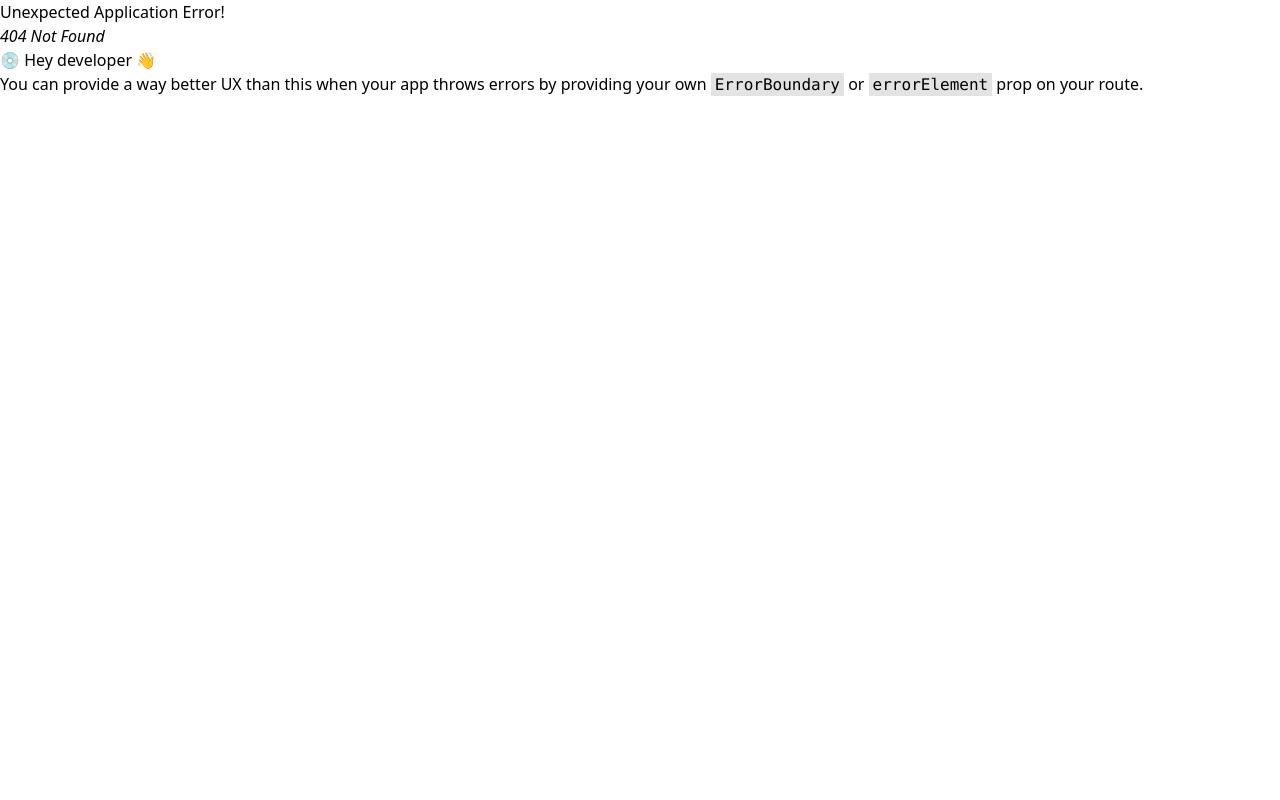
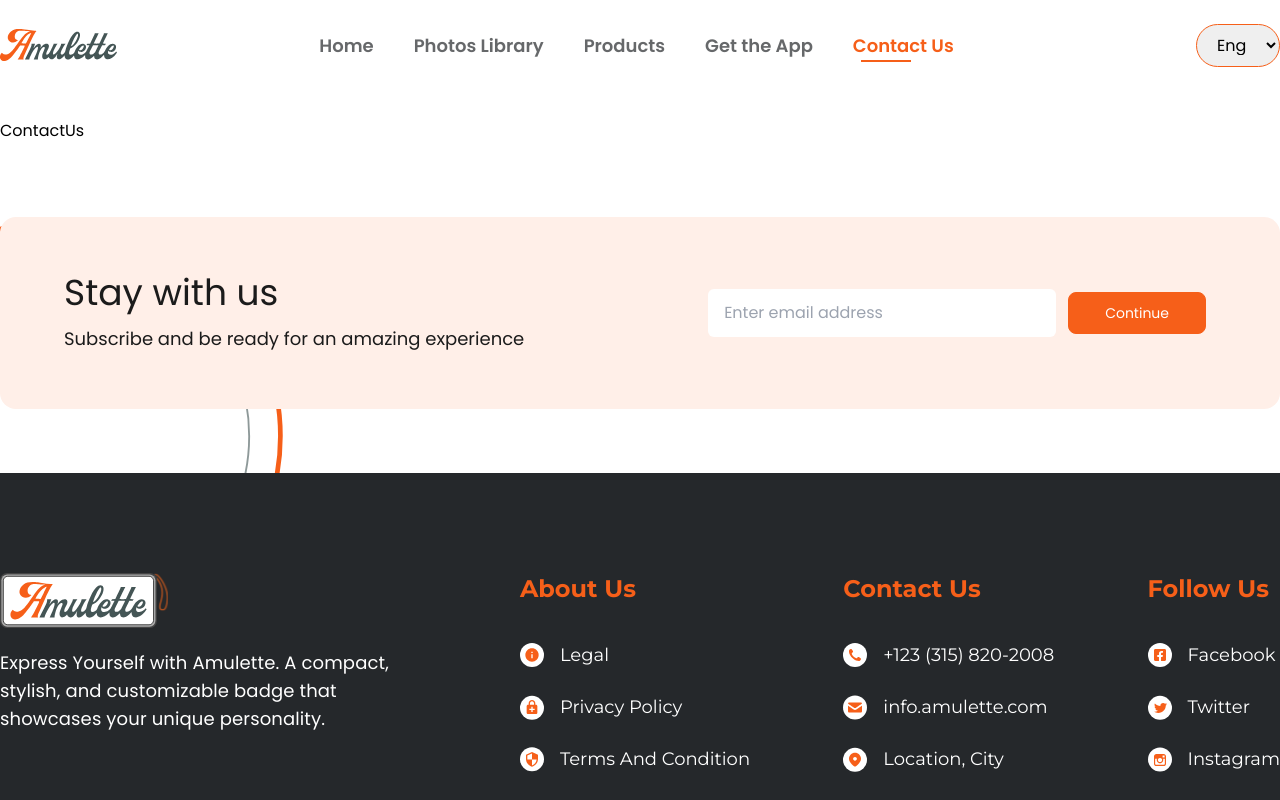
Before and after one commit to rahatcse5bu/Amulette-Website, a React (Vite) app: page /contact-us in a window 1280 px wide. Before the commit this address had no page. Shown: the top 800 px of the page. Built offline with nearby package versions, Linux system fonts and the light colour scheme.

Commit message:
[DONE] active design of nav link

```diff
--- a/src/components/Header/Header.jsx
+++ b/src/components/Header/Header.jsx
@@ -1,35 +1,37 @@
+import { NavLink } from "react-router-dom";
+import { menuItems } from "../../constants/constant-data";
+
 const Header = () => {
 	return (
 		<div className="header-wrapper mb-7">
-			<div className="header container mx-auto flex flex-row items-center justify-between py-6">
+			<div className="container flex flex-row items-center justify-between py-6 mx-auto header">
 				<div className="logo">
 					<img src="Images/Header/Logo.svg" alt="amulette logo" />
 				</div>
 				<div className="header-menu-items">
-					<ul className=" flex flex-row items-center justify-center space-x-10 text-menuColor text-lg font-Poppins font-semibold">
-						<li className="text-primaryColor">
-							<a className="relative" href="#">
-								Home
-								<span className="absolute bottom-[-4px] left-2 w-[50%] h-[2px] bg-primaryColor"></span>
-							</a>
-						</li>
-						<li className="">
-							<a href="#">Photos Library</a>
-						</li>
-						<li className="">
-							<a href="#">Products</a>
-						</li>
-						<li className="">
-							<a href="#">Get The App</a>
-						</li>
-						<li className="">
-							<a href="#">Contact Us</a>
-						</li>
+					<ul className="flex flex-row items-center justify-center space-x-10 text-lg font-semibold text-menuColor font-Poppins">
+						{menuItems.map((item) => {
+							return (
+								<li key={item.id} className="">
+									<NavLink
+										className={({ isActive }) =>
+											isActive
+												? "active relative text-primaryColor"
+												: "inactive"
+										}
+										to={item.path}
+									>
+										{item.name}
+										<span className="absolute bottom-[-4px] left-2 w-[50%] h-[2px] bg-primaryColor"></span>
+									</NavLink>
+								</li>
+							);
+						})}
 					</ul>
 				</div>
-				<div className="cart-lang flex flex-row items-center justify-center space-x-10">
-					<div className="cart-wrapper flex flex-row items-center justify-center">
-						{/* <span className="mr-1 text-primaryColor text-lg font-Poppins font-semibold">
+				<div className="flex flex-row items-center justify-center space-x-10 cart-lang">
+					<div className="flex flex-row items-center justify-center cart-wrapper">
+						{/* <span className="mr-1 text-lg font-semibold text-primaryColor font-Poppins">
 							Cart
 						</span>
 						<img src="Images/Header/Cart.svg" /> */}
--- a/src/components/Home/ContactUs/ContactUs.jsx
+++ b/src/components/Home/ContactUs/ContactUs.jsx
@@ -3,11 +3,11 @@ import React from "react";
 const ContactUs = () => {
 	return (
 		<div className="contact-us-wrapper">
-      <div className="contact-us container mx-auto">
+			<div className="container mx-auto contact-us">
 				<h1 className="text-center font-Poppins text-[40px] font-bold">
 					Contact Us for any Queries
 				</h1>
-<div className="amulette-assist-wrapper flex flex-row items-center justify-center">
+				<div className="flex flex-row items-center justify-center amulette-assist-wrapper">
 					<div className="amulette-assist flex flex-row items-center justify-start bg-[#D9D9D9] border-[1px] border-[#D9D9D9] space-x-3 rounded-full px-2.5 py-2 mt-10">
 						<span className="bg-primaryColor text-white font-semibold text-center text-sm px-10 py-1.5 rounded-full">
 							Amulette
@@ -16,20 +16,27 @@ const ContactUs = () => {
 					</div>
 				</div>
 				<div className="contact-form-row flex flex-row items-start justify-between lg:space-x-[206px] lg:mt-[68px]">
-          <div className="col-left w-1/2">
+					<div className="w-1/2 col-left">
 						<img src="Images/ContactUs/Contact-Us-Img.svg" width={615} />
 					</div>
-          <div className="col-right flex flex-row items-center justify-start w-1/2">
-            <div className="contact-form flex flex-col items-start justify-start w-full space-y-3">
+					<div className="flex flex-row items-center justify-start w-1/2 col-right">
+						<div className="flex flex-col items-start justify-start w-full space-y-3 contact-form">
 							<div className="email-wrapper flex flex-col items-start justify-start w-[85%]">
 								<label className="">
-                  Email<sup className="text-[#FF5551] font-semibold text-sm">*</sup>
+									Email
+									<sup className="text-[#FF5551] font-semibold text-sm">*</sup>
 								</label>
-                <input className="w-full mt-2.5 px-5 py-5 border border-[#E0E0E0] rounded-[10px]" type="email" name="" placeholder="example@gmail.com" />
+								<input
+									className="w-full mt-2.5 px-5 py-5 border border-[#E0E0E0] rounded-[10px]"
+									type="email"
+									name=""
+									placeholder="example@gmail.com"
+								/>
 							</div>
 							<div className="subject-wrapper flex flex-col items-start justify-start w-[85%]">
 								<label className="">
-                  Subject<sup className="text-[#FF5551] font-semibold text-sm">*</sup>
+									Subject
+									<sup className="text-[#FF5551] font-semibold text-sm">*</sup>
 								</label>
 								<select className="w-full mt-2.5 px-5 py-5 border border-[#E0E0E0] rounded-[10px]">
 									<option disabled> select from here</option>
@@ -37,17 +44,23 @@ const ContactUs = () => {
 								</select>
 							</div>
 							<div className="message-wrapper flex flex-col items-start justify-start w-[85%]">
-                <label className="">
-                  Message
-                </label>
-                <textarea rows={5} cols={90} className="w-full mt-2.5 px-5 py-5 border border-[#E0E0E0] rounded-[10px]">
-
-                </textarea>
-
+								<label className="">Message</label>
+								<textarea
+									rows={5}
+									cols={90}
+									className="w-full mt-2.5 px-5 py-5 border border-[#E0E0E0] rounded-[10px]"
+								></textarea>
 							</div>
-              <div className="button-wrapper pt-2">
-                <button style={{boxShadow: '3.045px 10.15px 22.855px 0px rgba(246, 95, 25, 0.10)'
-}} className="text-white bg-primaryColor text-lg font-Poppins font-medium px-20 py-3.5 rounded-lg">Submit Now</button>
+							<div className="pt-2 button-wrapper">
+								<button
+									style={{
+										boxShadow:
+											"3.045px 10.15px 22.855px 0px rgba(246, 95, 25, 0.10)",
+									}}
+									className="text-white bg-primaryColor text-lg font-Poppins font-medium px-20 py-3.5 rounded-lg"
+								>
+									Submit Now
+								</button>
 							</div>
 						</div>
 					</div>
--- a/src/components/PhotosLibrary/PhotosLibrary.jsx
+++ b/src/components/PhotosLibrary/PhotosLibrary.jsx
@@ -1,4 +1,3 @@
-import React from "react";
 import License from "./License/License";
 import PhotoCard from "./PhotoCard/PhotoCard";
 import { IoSearchSharp } from "react-icons/io5";
@@ -10,60 +9,70 @@ const PhotosLibrary = () => {
 		{
 			photo:
 				"https://images.pexels.com/photos/1632794/pexels-photo-1632794.jpeg?auto=compress&cs=tinysrgb&dpr=2&h=750",
-        isDimond:false,
+			isDimond: false,
 		},
 		{
 			photo:
 				"https://images.pexels.com/photos/3225517/pexels-photo-3225517.jpeg?auto=compress&cs=tinysrgb&w=600",
-        isDimond:true,
+			isDimond: true,
 		},
 		{
 			photo:
 				"https://images.pexels.com/photos/1547813/pexels-photo-1547813.jpeg?auto=compress&cs=tinysrgb&w=600",
-        isDimond:false,},
+			isDimond: false,
+		},
 		{
 			photo:
 				"https://images.pexels.com/photos/15286/pexels-photo.jpg?auto=compress&cs=tinysrgb&w=600",
-        isDimond:true,},
+			isDimond: true,
+		},
 		{
 			photo:
 				"https://images.pexels.com/photos/707344/pexels-photo-707344.jpeg?auto=compress&cs=tinysrgb&w=600",
-        isDimond:false, },
+			isDimond: false,
+		},
 		{
 			photo:
 				"https://images.pexels.com/photos/3408744/pexels-photo-3408744.jpeg?auto=compress&cs=tinysrgb&w=600",
-        isDimond:false, },
+			isDimond: false,
+		},
 		{
 			photo:
 				"https://images.pexels.com/photos/234272/pexels-photo-234272.jpeg?auto=compress&cs=tinysrgb&w=600",
-        isDimond:false, },
+			isDimond: false,
+		},
 		{
 			photo:
 				"https://images.pexels.com/photos/1276518/pexels-photo-1276518.jpeg?auto=compress&cs=tinysrgb&w=600",
-        isDimond:true,},
+			isDimond: true,
+		},
 		{
 			photo:
 				"https://images.pexels.com/photos/1381679/pexels-photo-1381679.jpeg?auto=compress&cs=tinysrgb&w=600",
-        isDimond:true, },
+			isDimond: true,
+		},
 		{
 			photo:
 				"https://images.pexels.com/photos/1770809/pexels-photo-1770809.jpeg?auto=compress&cs=tinysrgb&w=600",
-        isDimond:false,},
+			isDimond: false,
+		},
 		{
 			photo:
 				"https://images.pexels.com/photos/1761279/pexels-photo-1761279.jpeg?auto=compress&cs=tinysrgb&w=600",
-        isDimond:false,},
+			isDimond: false,
+		},
 		{
 			photo:
 				"https://images.pexels.com/photos/2105416/pexels-photo-2105416.jpeg?auto=compress&cs=tinysrgb&w=600",
-        isDimond:true, },
+			isDimond: true,
+		},
 	];
 	return (
 		<div className="photos-library-wrapper ">
-      <div className="photos-library container mx-auto flex flex-row lg:flex-row items-start justify-between space-x-8">
+			<div className="container flex flex-row items-start justify-between mx-auto space-x-8 photos-library lg:flex-row">
 				<div className="col-left px-9 py-8 rounded-3xl border border-[#979898]">
 					<License />
-          <Category/>
+					<Category />
 				</div>
 				<div className="col-right rounded-3xl border border-[#979898] px-11 py-7">
 					<h3 className="text-[25px] font-bold">
@@ -77,7 +86,12 @@ const PhotosLibrary = () => {
 					</p>
 					<div className="search-wrapper mt-7">
 						<div className="search border flex flex-row items-center justify-start space-x-2.5 border-[#DADADA] rounded-3xl px-4 py-3">
-               <IoSearchSharp color="#F65F19" size={18}/> <input className="w-[85%] focus:border-0 px-4 py-2" type="text" placeholder="Search"/>
+							<IoSearchSharp color="#F65F19" size={18} />{" "}
+							<input
+								className="w-[85%] focus:border-0 px-4 py-2"
+								type="text"
+								placeholder="Search"
+							/>
 						</div>
 					</div>
 					<div className="grid grid-cols-4 gap-8 mt-9">
@@ -85,7 +99,7 @@ const PhotosLibrary = () => {
 							<PhotoCard key={index} photo={photo} />
 						))}
 					</div>
-          <Pagination/>
+					<Pagination />
 				</div>
 			</div>
 		</div>
--- /dev/null
+++ b/src/constants/constant-data.js
@@ -0,0 +1,27 @@
+export const menuItems = [
+	{
+		id: "1",
+		path: "/",
+		name: "Home",
+	},
+	{
+		id: "2",
+		path: "/photos-library",
+		name: "Photos Library",
+	},
+	{
+		id: "3",
+		path: "/products",
+		name: "Products",
+	},
+	{
+		id: "4",
+		path: "/get-the-app",
+		name: "Get the App",
+	},
+	{
+		id: "5",
+		path: "/contact-us",
+		name: "Contact Us",
+	},
+];
--- /dev/null
+++ b/src/pages/ContactUs.jsx
@@ -0,0 +1,5 @@
+const ContactUs = () => {
+	return <div>ContactUs</div>;
+};
+
+export default ContactUs;
--- /dev/null
+++ b/src/pages/GetTheApp.jsx
@@ -0,0 +1,5 @@
+const GetTheApp = () => {
+	return <div>GetTheApp</div>;
+};
+
+export default GetTheApp;
--- /dev/null
+++ b/src/pages/Products.jsx
@@ -0,0 +1,5 @@
+const Products = () => {
+	return <div>Products</div>;
+};
+
+export default Products;
```
Also changed, not shown: src/pages/PhotosLibrary.jsx (+6 -7 lines), src/routes/routes.jsx (+15 -0 lines). Lines whose indentation alone changed are shown as unchanged.
